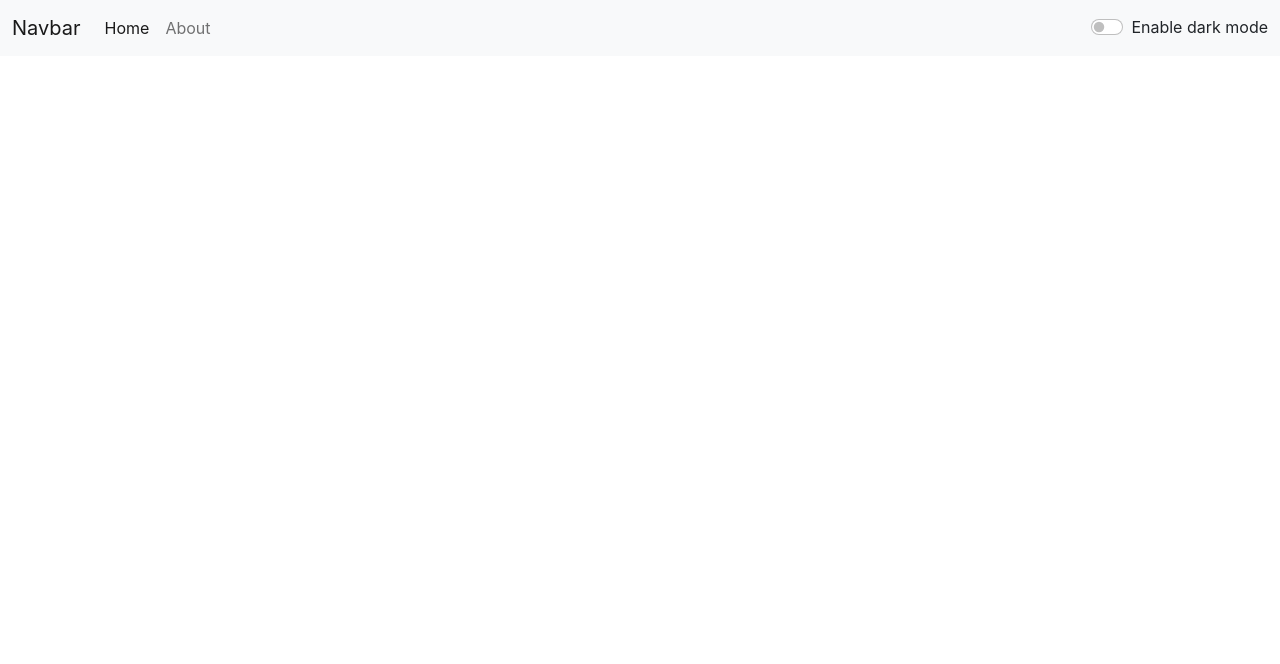
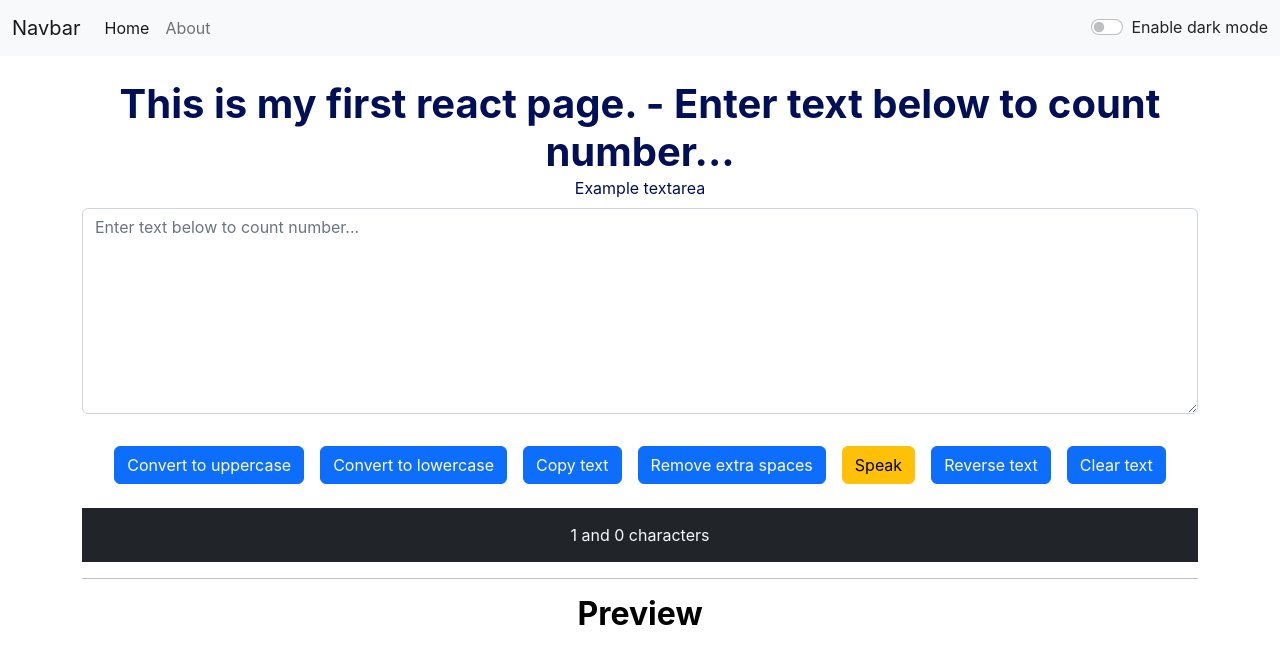
Before and after one commit to aashish-bhatt1/react-learning, a React (Create React App) app: page / in a window 1280 px wide. Shown: the top 664 px of the page. Built offline with nearby package versions, Linux system fonts and the light colour scheme.

Commit message:
Navbar without error push

```diff
--- a/src/App.js
+++ b/src/App.js
@@ -4,12 +4,7 @@ import Textform from './components/Textform';
 import Alert from './components/Alert';
 import { useState } from 'react';
 import About from './components/About';
-import {
-  BrowserRouter as Router,
-  Switch,
-  Route,
-  Link
-} from "react-router-dom";
+import { BrowserRouter, Routes, Route, Link } from 'react-router-dom';
 
 
 function App() {
@@ -39,20 +34,18 @@ function App() {
 }
   return (
     <>
-    <Router>
-      <div>
+    <BrowserRouter>
+
     <Navbar mode={mode} toggleMode={toggleMode}/>
     <Alert alert={alert}/>
-      <Switch>
-        <Route path="/home" >
-          <Textform alert_msg={showAlert} heading="This is my first react page." mode={mode} />
+      <Routes>
+        <Route path="/" element={<Textform alert_msg={showAlert} heading="This is my first react page." mode={mode} />}>
         </Route>
-        <Route path="/about" >
-          <About />
+        <Route path="/about" element={<About />}>
+
         </Route>
-      </Switch>
-      </div>
-    </Router>
+      </Routes>
+    </BrowserRouter>
     </>
   );
 }
```
